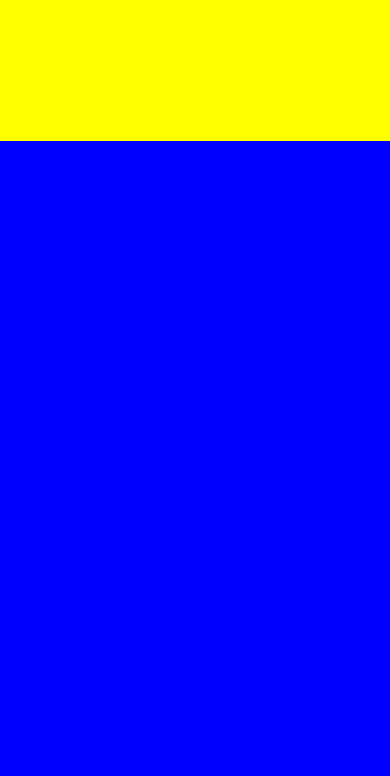
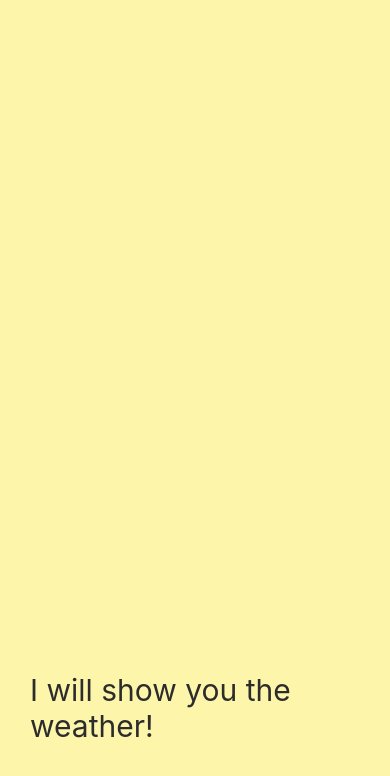
Before and after one commit to Moong0122/weather-detector, a React Native app: screen / in a window 390 px wide. Shown: the top 776 px of the page. Built offline with nearby package versions, Linux system fonts and the light colour scheme.

Commit message:
make Loading screen

```diff
--- a/App.js
+++ b/App.js
@@ -1,26 +1,6 @@
 import React from "react";
-import { StyleSheet, Text, View } from "react-native";
+import Loading from "./Loading";
 
 export default function App() {
-  return (
-    <View style={styles.container}>
-      <View style={styles.yellowView}></View>
-      <View style={styles.blueView}></View>
-    </View>
-  );
+  return <Loading />;
 }
-
-const styles = StyleSheet.create({
-  container: {
-    flex: 1,
-    backgroundColor: "#fff"
-  },
-  yellowView: {
-    flex: 1,
-    backgroundColor: "yellow"
-  },
-  blueView: {
-    flex: 5,
-    backgroundColor: "blue"
-  }
-});
--- /dev/null
+++ b/Loading.js
@@ -0,0 +1,24 @@
+import React from "react";
+import { StyleSheet, Text, View } from "react-native";
+
+export default function Loading() {
+  return (
+    <View style={styles.container}>
+      <Text style={styles.text}>I will show you the weather!</Text>
+    </View>
+  );
+}
+
+const styles = StyleSheet.create({
+  container: {
+    flex: 1,
+    justifyContent: "flex-end",
+    paddingHorizontal: 30,
+    paddingVertical: 100,
+    backgroundColor: "#FDF6AA"
+  },
+  text: {
+    color: "#2c2c2c",
+    fontSize: 30
+  }
+});
```
